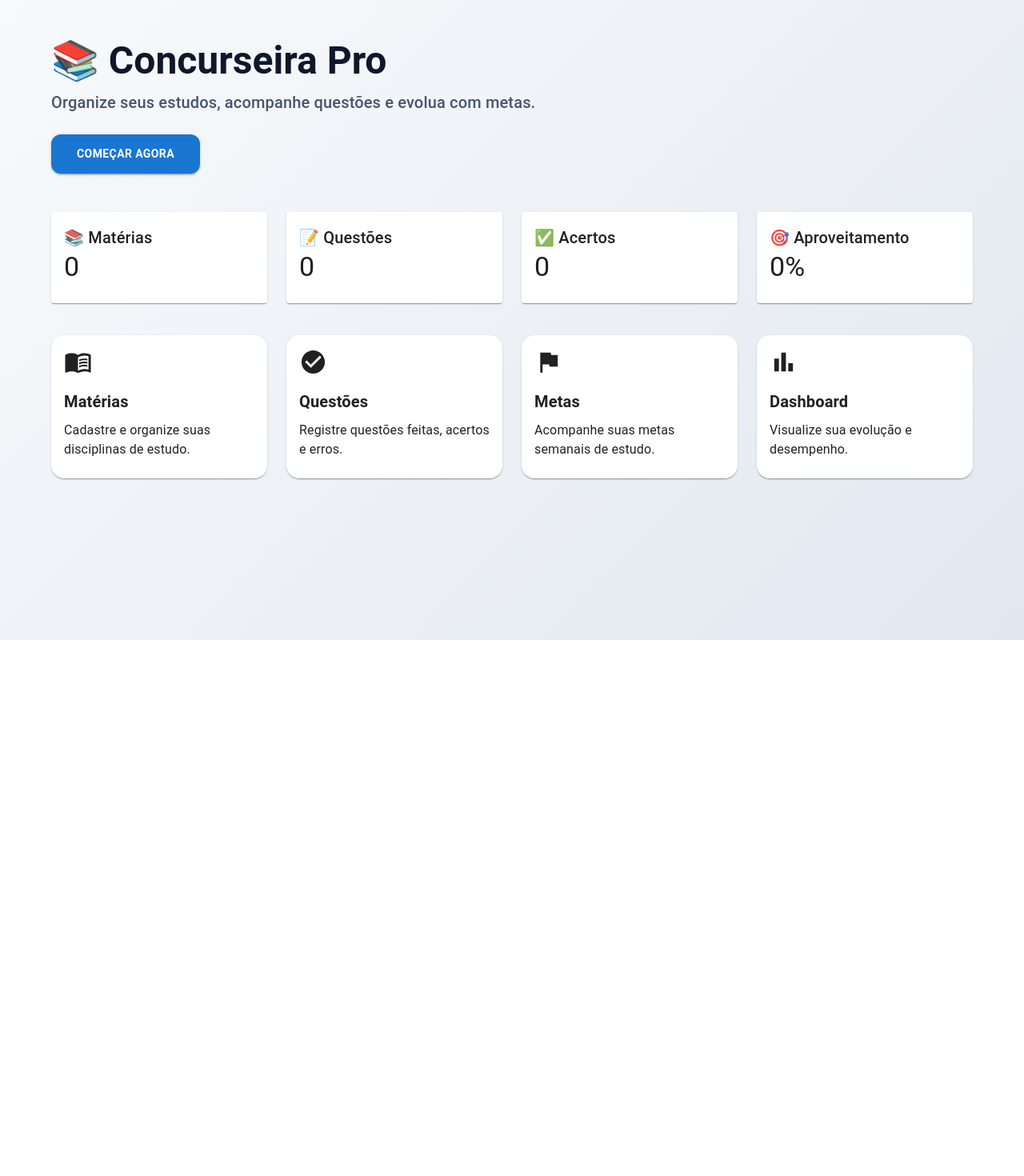
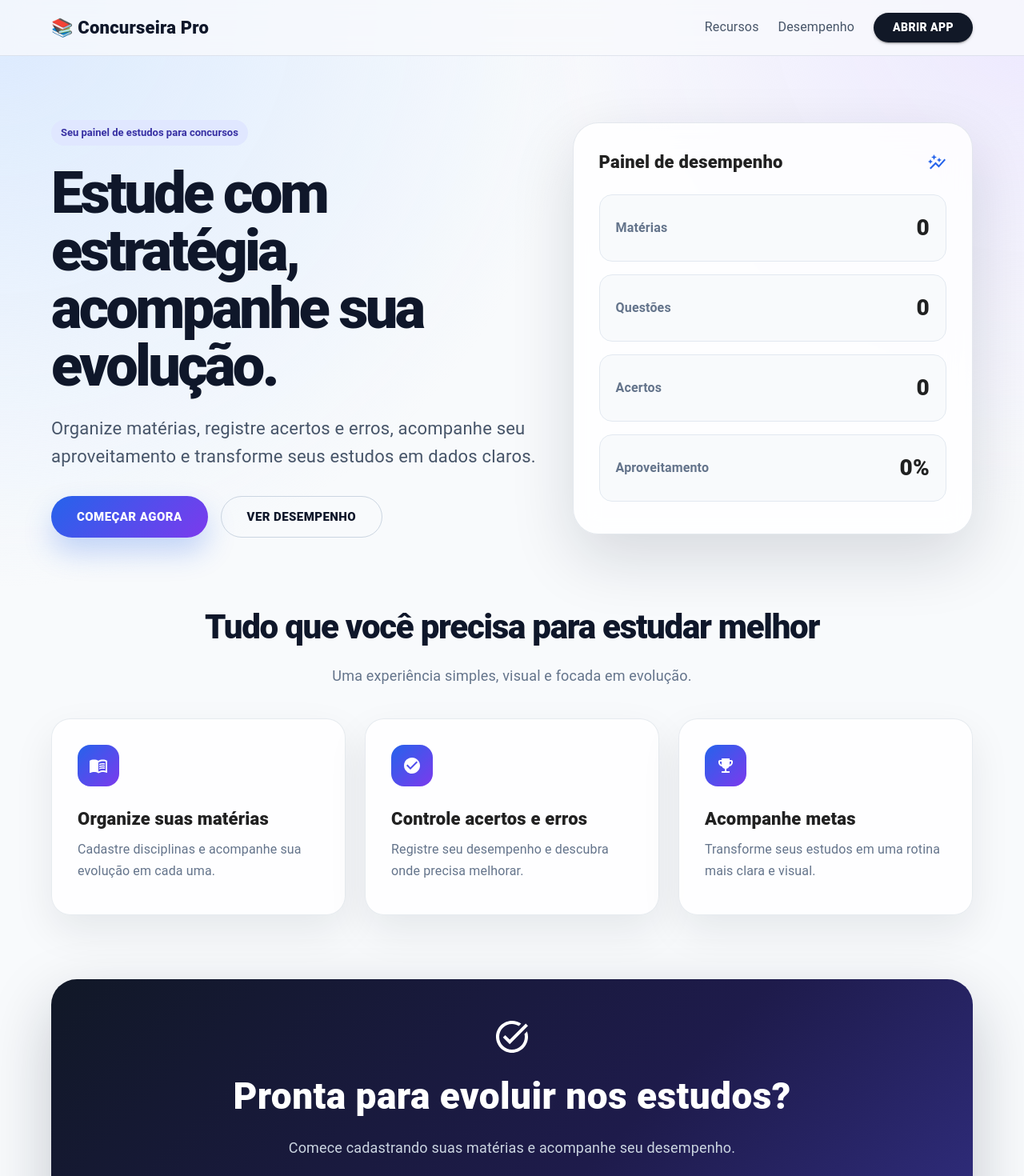
Before and after one commit to Leicyane/concurseira-pro, a Next.js app: page / in a window 1280 px wide. Shown: the top 1470 px of the page at 80% size. Before the commit the page ends 800 px from the top, so only its background shows below. Built offline with nearby package versions, Linux system fonts and the light colour scheme.

Commit message:
feat: landing page moderna estilo SaaS

```diff
--- a/app/page.tsx
+++ b/app/page.tsx
@@ -1,44 +1,26 @@
+
 "use client";
 
 import { useEffect, useState } from "react";
+import Link from "next/link";
 import {
   Box,
+  Button,
   Card,
   CardContent,
+  Chip,
   Container,
   Typography,
-  Button,
 } from "@mui/material";
 
-import Link from "next/link";
 import MenuBookIcon from "@mui/icons-material/MenuBook";
 import CheckCircleIcon from "@mui/icons-material/CheckCircle";
-import FlagIcon from "@mui/icons-material/Flag";
+import EmojiEventsIcon from "@mui/icons-material/EmojiEvents";
 import BarChartIcon from "@mui/icons-material/BarChart";
+import AutoGraphIcon from "@mui/icons-material/AutoGraph";
+import TaskAltIcon from "@mui/icons-material/TaskAlt";
 
 export default function Home() {
-  const cards = [
-    {
-      titulo: "Matérias",
-      descricao: "Cadastre e organize suas disciplinas de estudo.",
-      icone: <MenuBookIcon fontSize="large" />,
-    },
-    {
-      titulo: "Questões",
-      descricao: "Registre questões feitas, acertos e erros.",
-      icone: <CheckCircleIcon fontSize="large" />,
-    },
-    {
-      titulo: "Metas",
-      descricao: "Acompanhe suas metas semanais de estudo.",
-      icone: <FlagIcon fontSize="large" />,
-    },
-    {
-      titulo: "Dashboard",
-      descricao: "Visualize sua evolução e desempenho.",
-      icone: <BarChartIcon fontSize="large" />,
-    },
-  ];
   const [resumo, setResumo] = useState({
     materias: 0,
     questoes: 0,
@@ -48,18 +30,15 @@ export default function Home() {
 
   useEffect(() => {
     const dados = localStorage.getItem("materias");
-
     if (!dados) return;
 
     const materias = JSON.parse(dados);
 
     const totalMaterias = materias.length;
-
     const totalAcertos = materias.reduce(
       (acc: number, item: any) => acc + item.acertos,
       0
     );
-
     const totalErros = materias.reduce(
       (acc: number, item: any) => acc + item.erros,
       0
@@ -67,127 +46,357 @@ useEffect(() => {
 
     const totalQuestoes = totalAcertos + totalErros;
 
-  const aproveitamento =
-    totalQuestoes === 0
-      ? 0
-      : Math.round((totalAcertos / totalQuestoes) * 100);
-
     setResumo({
       materias: totalMaterias,
       questoes: totalQuestoes,
       acertos: totalAcertos,
-    aproveitamento,
+      aproveitamento:
+        totalQuestoes === 0
+          ? 0
+          : Math.round((totalAcertos / totalQuestoes) * 100),
     });
   }, []);
 
+  const beneficios = [
+    {
+      titulo: "Organize suas matérias",
+      descricao: "Cadastre disciplinas e acompanhe sua evolução em cada uma.",
+      icon: <MenuBookIcon />,
+    },
+    {
+      titulo: "Controle acertos e erros",
+      descricao: "Registre seu desempenho e descubra onde precisa melhorar.",
+      icon: <CheckCircleIcon />,
+    },
+    {
+      titulo: "Acompanhe metas",
+      descricao: "Transforme seus estudos em uma rotina mais clara e visual.",
+      icon: <EmojiEventsIcon />,
+    },
+  ];
+
+  const stats = [
+    { label: "Matérias", value: resumo.materias },
+    { label: "Questões", value: resumo.questoes },
+    { label: "Acertos", value: resumo.acertos },
+    { label: "Aproveitamento", value: `${resumo.aproveitamento}%` },
+  ];
+
   return (
-    <Box sx={{ minHeight: "100vh", background: "linear-gradient(135deg, #f8fafc 0%, #e2e8f0 100%)", py: 6 }}>
-      <Container maxWidth="lg">
-        <Box sx={{ mb: 5 }}>
-          <Typography
-              variant="h3"
+    <Box
       sx={{
-                fontWeight: 700,
+        minHeight: "100vh",
+        background:
+          "radial-gradient(circle at top left, #dbeafe 0, transparent 35%), radial-gradient(circle at top right, #ede9fe 0, transparent 30%), #f8fafc",
         color: "#0f172a",
       }}
     >
+      <Box
+        component="header"
+        sx={{
+          position: "sticky",
+          top: 0,
+          zIndex: 10,
+          backdropFilter: "blur(14px)",
+          background: "rgba(248,250,252,0.75)",
+          borderBottom: "1px solid rgba(148,163,184,0.25)",
+        }}
+      >
+        <Container
+          maxWidth="lg"
+          sx={{
+            py: 2,
+            display: "flex",
+            alignItems: "center",
+            justifyContent: "space-between",
+          }}
+        >
+          <Typography sx={{ fontWeight: 900, fontSize: 22 }}>
             📚 Concurseira Pro
           </Typography>
 
-          <Typography variant="h6" sx={{ color: "#475569", mt: 1 }}>
-            Organize seus estudos, acompanhe questões e evolua com metas.
+          <Box sx={{ display: "flex", gap: 3, alignItems: "center" }}>
+            <Typography sx={{ color: "#475569", display: { xs: "none", md: "block" } }}>
+              Recursos
+            </Typography>
+            <Typography sx={{ color: "#475569", display: { xs: "none", md: "block" } }}>
+              Desempenho
+            </Typography>
+            <Button
+              component={Link}
+              href="/materias"
+              variant="contained"
+              sx={{
+                borderRadius: 999,
+                px: 3,
+                fontWeight: 800,
+                background: "#111827",
+                "&:hover": { background: "#020617" },
+              }}
+            >
+              Abrir app
+            </Button>
+          </Box>
+        </Container>
+      </Box>
+
+      <Container maxWidth="lg" sx={{ py: { xs: 6, md: 10 } }}>
+        <Box
+          sx={{
+            display: "grid",
+            gridTemplateColumns: { xs: "1fr", md: "1.1fr 0.9fr" },
+            gap: 5,
+            alignItems: "center",
+          }}
+        >
+          <Box>
+            <Chip
+              label="Seu painel de estudos para concursos"
+              sx={{
+                mb: 3,
+                borderRadius: 999,
+                background: "#e0e7ff",
+                color: "#3730a3",
+                fontWeight: 700,
+              }}
+            />
+
+            <Typography
+              component="h1"
+              sx={{
+                fontSize: { xs: 42, md: 72 },
+                lineHeight: 1,
+                fontWeight: 950,
+                letterSpacing: "-0.05em",
+                maxWidth: 760,
+              }}
+            >
+              Estude com estratégia, acompanhe sua evolução.
+            </Typography>
+
+            <Typography
+              sx={{
+                mt: 3,
+                color: "#475569",
+                fontSize: { xs: 18, md: 22 },
+                lineHeight: 1.6,
+                maxWidth: 620,
+              }}
+            >
+              Organize matérias, registre acertos e erros, acompanhe seu
+              aproveitamento e transforme seus estudos em dados claros.
+            </Typography>
+
+            <Box sx={{ mt: 4, display: "flex", gap: 2, flexWrap: "wrap" }}>
+              <Button
+                component={Link}
+                href="/materias"
+                variant="contained"
+                size="large"
+                sx={{
+                  borderRadius: 999,
+                  px: 4,
+                  py: 1.5,
+                  fontWeight: 900,
+                  background:
+                    "linear-gradient(135deg, #2563eb 0%, #7c3aed 100%)",
+                  boxShadow: "0 18px 35px rgba(37,99,235,0.25)",
+                  "&:hover": {
+                    background:
+                      "linear-gradient(135deg, #1d4ed8 0%, #6d28d9 100%)",
+                  },
+                }}
+              >
+                Começar agora
+              </Button>
+
+              <Button
+                variant="outlined"
+                size="large"
+                sx={{
+                  borderRadius: 999,
+                  px: 4,
+                  py: 1.5,
+                  fontWeight: 900,
+                  borderColor: "#cbd5e1",
+                  color: "#0f172a",
+                }}
+              >
+                Ver desempenho
+              </Button>
+            </Box>
+          </Box>
+
+          <Card
+            sx={{
+              borderRadius: 8,
+              p: 2,
+              background: "rgba(255,255,255,0.82)",
+              backdropFilter: "blur(16px)",
+              boxShadow: "0 30px 80px rgba(15,23,42,0.14)",
+              border: "1px solid rgba(148,163,184,0.25)",
+            }}
+          >
+            <CardContent>
+              <Box
+                sx={{
+                  display: "flex",
+                  alignItems: "center",
+                  justifyContent: "space-between",
+                  mb: 3,
+                }}
+              >
+                <Typography sx={{ fontWeight: 900, fontSize: 22 }}>
+                  Painel de desempenho
+                </Typography>
+                <AutoGraphIcon sx={{ color: "#2563eb" }} />
+              </Box>
+
+              <Box sx={{ display: "grid", gap: 2 }}>
+                {stats.map((item) => (
+                  <Box
+                    key={item.label}
+                    sx={{
+                      p: 2.5,
+                      borderRadius: 4,
+                      background: "#f8fafc",
+                      border: "1px solid #e2e8f0",
+                      display: "flex",
+                      justifyContent: "space-between",
+                      alignItems: "center",
+                    }}
+                  >
+                    <Typography sx={{ color: "#64748b", fontWeight: 700 }}>
+                      {item.label}
+                    </Typography>
+                    <Typography sx={{ fontWeight: 950, fontSize: 28 }}>
+                      {item.value}
+                    </Typography>
+                  </Box>
+                ))}
+              </Box>
+            </CardContent>
+          </Card>
+        </Box>
+
+        <Box sx={{ mt: 10 }}>
+          <Typography
+            sx={{
+              fontSize: { xs: 30, md: 42 },
+              fontWeight: 950,
+              letterSpacing: "-0.03em",
+              textAlign: "center",
+              mb: 2,
+            }}
+          >
+            Tudo que você precisa para estudar melhor
+          </Typography>
+
+          <Typography
+            sx={{
+              color: "#64748b",
+              textAlign: "center",
+              fontSize: 18,
+              mb: 5,
+            }}
+          >
+            Uma experiência simples, visual e focada em evolução.
+          </Typography>
+
+          <Box
+            sx={{
+              display: "grid",
+              gridTemplateColumns: { xs: "1fr", md: "repeat(3, 1fr)" },
+              gap: 3,
+            }}
+          >
+            {beneficios.map((item) => (
+              <Card
+                key={item.titulo}
+                sx={{
+                  borderRadius: 6,
+                  p: 2,
+                  background: "rgba(255,255,255,0.82)",
+                  boxShadow: "0 20px 50px rgba(15,23,42,0.08)",
+                  border: "1px solid rgba(148,163,184,0.22)",
+                  transition: "0.3s",
+                  "&:hover": {
+                    transform: "translateY(-6px)",
+                    boxShadow: "0 30px 60px rgba(15,23,42,0.12)",
+                  },
+                }}
+              >
+                <CardContent>
+                  <Box
+                    sx={{
+                      width: 52,
+                      height: 52,
+                      borderRadius: 4,
+                      display: "flex",
+                      alignItems: "center",
+                      justifyContent: "center",
+                      background:
+                        "linear-gradient(135deg, #2563eb 0%, #7c3aed 100%)",
+                      color: "white",
+                      mb: 3,
+                    }}
+                  >
+                    {item.icon}
+                  </Box>
+
+                  <Typography sx={{ fontWeight: 900, fontSize: 22, mb: 1 }}>
+                    {item.titulo}
+                  </Typography>
+
+                  <Typography sx={{ color: "#64748b", lineHeight: 1.7 }}>
+                    {item.descricao}
+                  </Typography>
+                </CardContent>
+              </Card>
+            ))}
+          </Box>
+        </Box>
+
+        <Box
+          sx={{
+            mt: 10,
+            p: { xs: 4, md: 6 },
+            borderRadius: 8,
+            textAlign: "center",
+            background:
+              "linear-gradient(135deg, #111827 0%, #1e1b4b 60%, #312e81 100%)",
+            color: "white",
+            boxShadow: "0 30px 80px rgba(15,23,42,0.22)",
+          }}
+        >
+          <TaskAltIcon sx={{ fontSize: 48, mb: 2 }} />
+
+          <Typography sx={{ fontSize: { xs: 30, md: 46 }, fontWeight: 950 }}>
+            Pronta para evoluir nos estudos?
+          </Typography>
+
+          <Typography sx={{ mt: 2, color: "#cbd5e1", fontSize: 18 }}>
+            Comece cadastrando suas matérias e acompanhe seu desempenho.
           </Typography>
 
           <Button
             component={Link}
             href="/materias"
             variant="contained"
+            size="large"
             sx={{
-                mt: 3,
-                borderRadius: 3,
-                px: 4,
-                py: 1.5,
-                fontWeight: 600,
+              mt: 4,
+              borderRadius: 999,
+              px: 5,
+              py: 1.6,
+              fontWeight: 900,
+              background: "white",
+              color: "#111827",
+              "&:hover": { background: "#e5e7eb" },
             }}
           >
-              Começar agora
+            Ir para matérias
           </Button>
-            <Box
-              sx={{
-                mt: 6,
-                display: "grid",
-                gridTemplateColumns: "repeat(auto-fit, minmax(220px, 1fr))",
-                gap: 3,
-              }}
-            >
-              <Card>
-                <CardContent>
-                  <Typography variant="h6">
-                    📚 Matérias
-                  </Typography>
-
-                  <Typography variant="h4">
-                    {resumo.materias}
-                  </Typography>
-                </CardContent>
-              </Card>
-
-              <Card>
-                <CardContent>
-                  <Typography variant="h6">
-                    📝 Questões
-                  </Typography>
-
-                  <Typography variant="h4">
-                    {resumo.questoes}
-                  </Typography>
-                </CardContent>
-              </Card>
-
-              <Card>
-                <CardContent>
-                  <Typography variant="h6">
-                    ✅ Acertos
-                  </Typography>
-
-                  <Typography variant="h4">
-                    {resumo.acertos}
-                  </Typography>
-                </CardContent>
-              </Card>
-
-              <Card>
-                <CardContent>
-                  <Typography variant="h6">
-                    🎯 Aproveitamento
-                  </Typography>
-
-                  <Typography variant="h4">
-                    {resumo.aproveitamento}%
-                  </Typography>
-                </CardContent>
-              </Card>
-            </Box>
-        </Box>
-
-       <Box sx={{ display: "grid", gridTemplateColumns: "repeat(4, 1fr)", gap: 3 }}>
-          {cards.map((card) => (
-            <Box key={card.titulo}>
-              <Card sx={{ height: "100%", borderRadius: 4 }}>
-                <CardContent>
-                  <Box sx={{ mb: 2 }}>{card.icone}</Box>
-
-                  <Typography variant="h6" sx={{ fontWeight: "bold" }}>
-                    {card.titulo}
-                  </Typography>
-
-                  <Typography color="text.secondary" sx={{ mt: 1 }}>
-                    {card.descricao}
-                  </Typography>
-                </CardContent>
-              </Card>
-           </Box>
-          ))}
         </Box>
       </Container>
     </Box>
```
Lines whose indentation alone changed are shown as unchanged.
